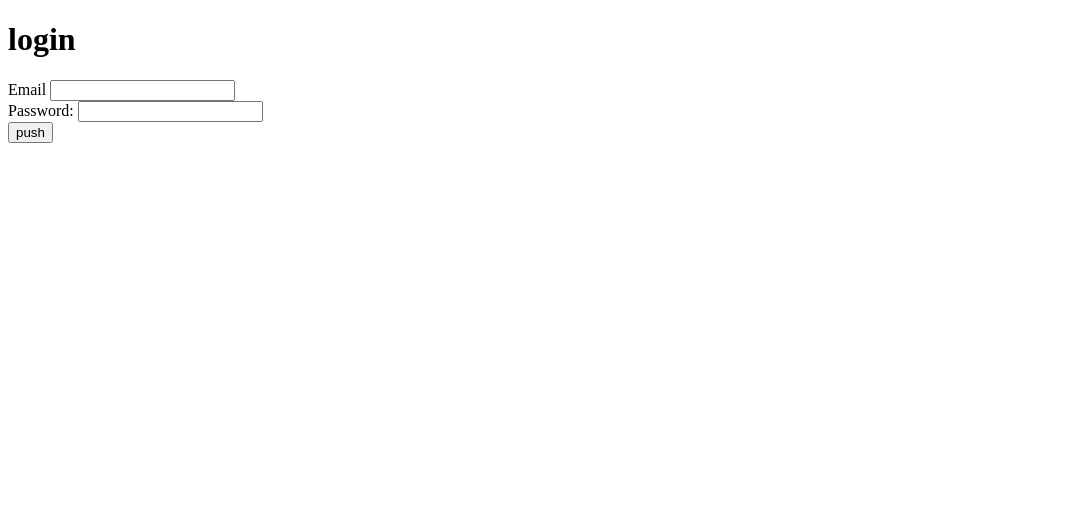
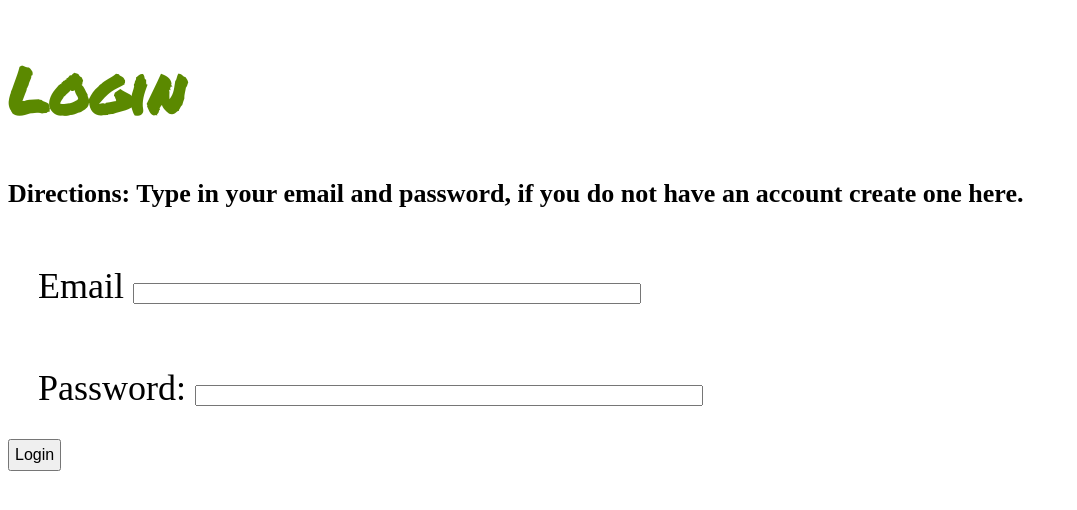
Before and after one commit to Kizuree/LGBTQGroupFinder, a plain HTML site: page login.html in a window 1280 px wide. Shown: the whole page, without its empty margins (0-1077 px from the left). Drawn offline with Linux system fonts and the light colour scheme.

Commit message:
login style

```diff
--- a/login.html
+++ b/login.html
@@ -8,6 +8,7 @@
     <script src="styles/js/login.js" defer></script>
     <link rel="stylesheet" href="styles/css/login.css">
     <script src="https://www.gstatic.com/firebasejs/5.3.1/firebase.js"></script>
+    <link href="https://fonts.googleapis.com/css?family=Permanent+Marker" rel="stylesheet">
 <script>
     // Initialize Firebase
     var config = {
@@ -24,25 +25,27 @@
 </head>
 <body>
     <div>
-        <h1>login</h1>
+        <h1>Login</h1>
+        <p>Directions: Type in your email and password, if you do not have an account create one here.</p>
     </div>
-
-    <div>
+<div id = "all">
+<div id = "content">
+    <div id = "userpass">
         <label for="">Email</label>
         <input type="text" name="" id="emailLogin">
     </div>
 
 
-    <div>
+    <div id = "userpass">
         <label for="password">Password: </label>
         <input id="passwordLogin" type="text">
 
    </div>
-
+</div>
    <div>
-    <button id="pushedButton">push</button>
+    <button id="pushedButton">Login</button>
 </div>
-
+</div>
 
 </body>
 </html>
--- a/styles/css/login.css
+++ b/styles/css/login.css
@@ -0,0 +1,26 @@
+body{
+    display: block;
+    justify-content: center;
+
+}
+#userpass{
+    padding: 30px;
+    font-size: 36px;
+
+}
+input{
+    width: 500px;
+}
+button{
+    padding: 5px;
+    font-size: 16px;
+}
+h1{
+    font-size: 64px;
+    font-family: 'Permanent Marker', cursive;
+    color: rgb(91, 137, 0);
+}
+p{
+    font-size: 26px;
+    font-weight: bold;
+}
```
